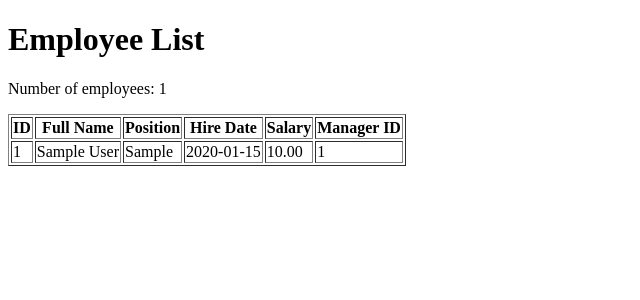
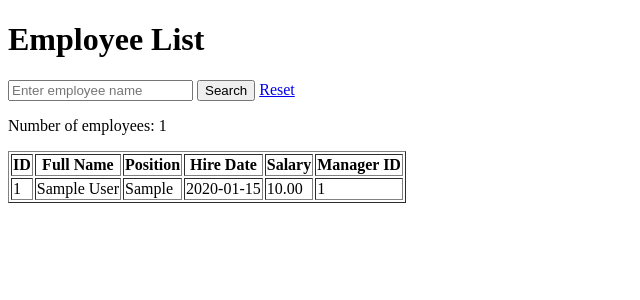
Before and after one commit to mrrago7/employee-management-system, a Flask app: page /employees in a window 1280 px wide. Shown: the top 300 px of the page, without its empty margins (0-640 px from the left). Run offline with Flask 3, Linux system fonts and the light colour scheme; tables that the repository leaves empty hold one stand-in row (values such as "Sample post"); some libraries are stand-ins or nearby versions.

Commit message:
Add employee search by name

```diff
--- a/app.py
+++ b/app.py
@@ -1,4 +1,4 @@
-from flask import Flask, render_template
+from flask import Flask, render_template, request
 from flask_sqlalchemy import SQLAlchemy
 from extensions import db
 from models import Employee
@@ -10,6 +10,18 @@ db.init_app(app)
 
 @app.route("/employees", methods=['GET'])
 def get_employees():
-    employees=db.session.execute(db.select(Employee)).scalars().all()
+    search = request.args.get("search", "")
+    query=db.select(Employee)
 
+    search_splitted=search.split(" ")
+
+    if len(search_splitted)==1:
+        query=query.where(Employee.full_name.ilike(f"%{search}%"))
+
+    elif len(search_splitted)==2:
+        query = query.where(db.and_(
+        Employee.full_name.ilike(f"%{search_splitted[0]}%"),
+        Employee.full_name.ilike(f"%{search_splitted[1]}%")))
+
+    employees=db.session.execute(query).scalars().all()
     return render_template("employees.html", employees=employees)
--- a/templates/employees.html
+++ b/templates/employees.html
@@ -5,6 +5,12 @@
 </head>
 <body>
     <h1>Employee List</h1>
+
+    <form method="GET" action="/employees">
+        <input type="text" name="search" value="{{ search }}" placeholder="Enter employee name">
+        <button type="submit">Search</button>
+        <a href="/employees">Reset</a>
+    </form>
 
     <p>Number of employees: {{ employees|length }}</p>
 
```
